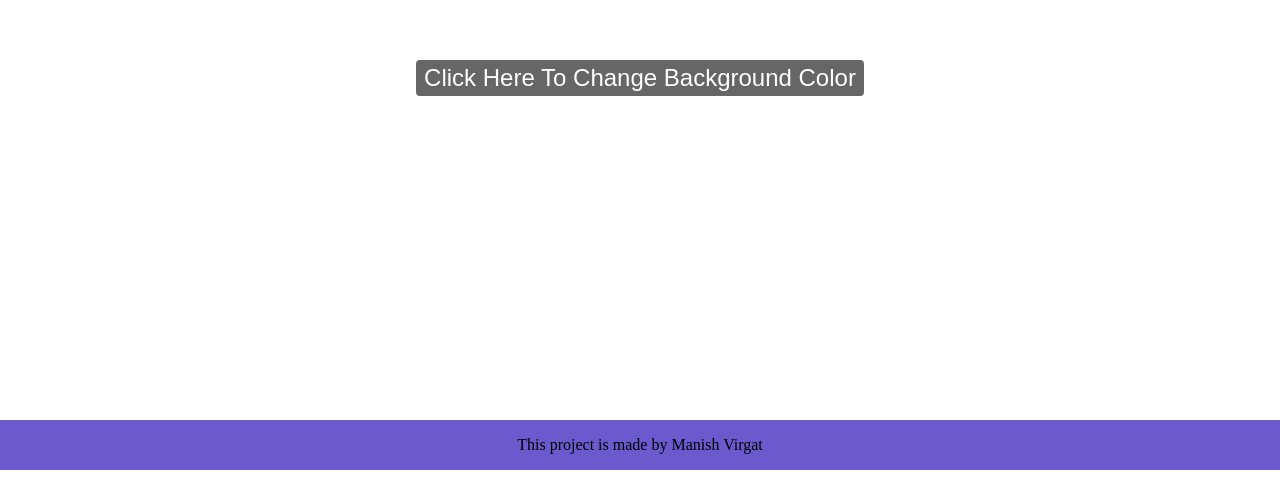
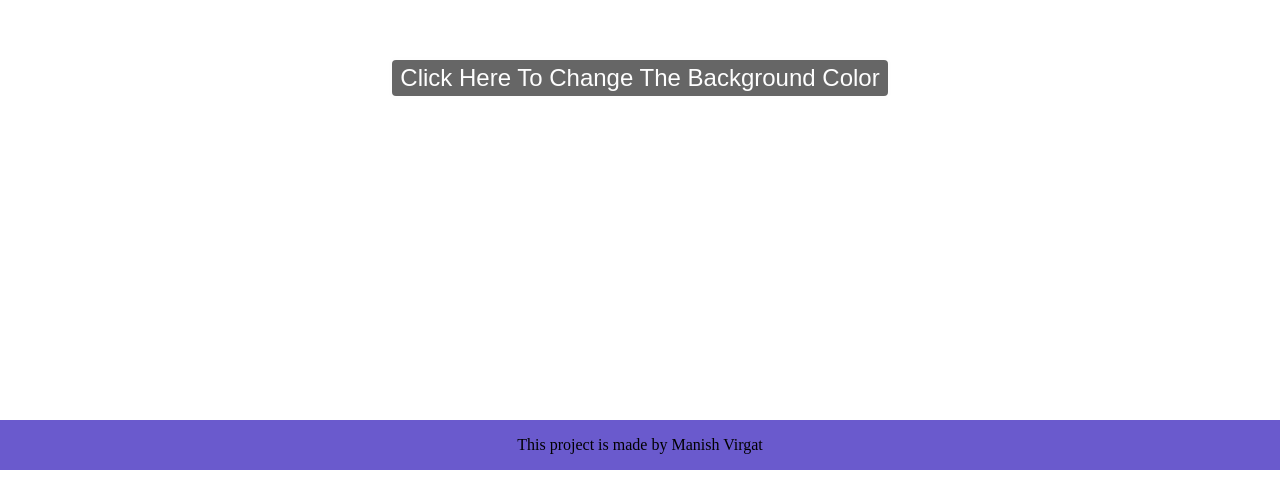
Before and after one commit to manish-virgat/Background-Color-Changer, a plain HTML site: page index.html in a window 1280 px wide. Shown: the part 330-816 px from the top of the page. Drawn offline with Linux system fonts and the light colour scheme.

Commit message:
Update index.html

```diff
--- a/index.html
+++ b/index.html
@@ -7,7 +7,7 @@
     <link rel="stylesheet" href="style.css">
 </head>
 <body>
-    <button type="button" class="colorbtn">Click here to change background color</button>
+    <button type="button" class="colorbtn">Click here to change the background color</button>
     <script src="script.js"></script>
     <div class="footer">
         <p>
```
